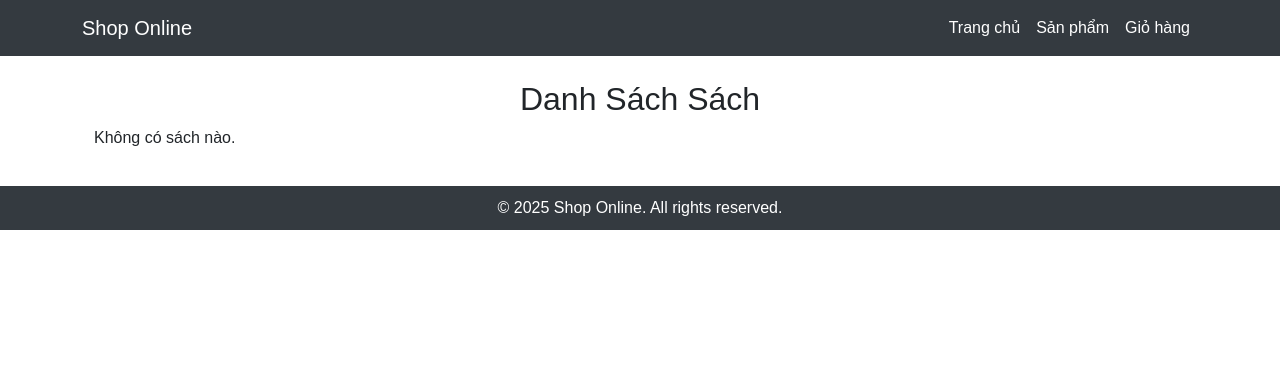
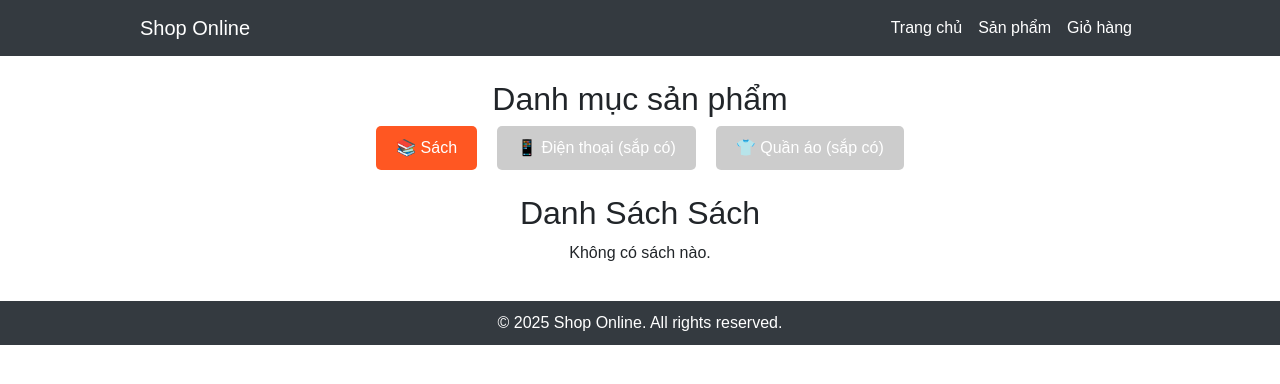
Before and after one commit to thang44hdai/KT-TKPM, a Django app: page / in a window 1280 px wide. Shown: the top 384 px of the page. Run offline with Django 5.2, Linux system fonts and the light colour scheme; data that the repository does not hold is empty.

Commit message:
create module book

```diff
--- /dev/null
+++ b/book/urls.py
@@ -0,0 +1,6 @@
+from django.urls import path
+from . import views
+
+urlpatterns = [
+    path('', views.book_list, name='book_list'),
+]
--- a/customer/templates/home.html
+++ b/customer/templates/home.html
@@ -4,23 +4,67 @@
 
 {% block content %}
 <div class="container">
-    <h2 class="text-center">Danh Sách Sách</h2>
+    <!-- Thanh danh mục sản phẩm -->
+    <h2 class="text-center mt-4">Danh mục sản phẩm</h2>
+    <div class="category-bar">
+        <a href="{% url 'book_list' %}" class="category-item active">📚 Sách</a>
+        <a href="#" class="category-item disabled">📱 Điện thoại (sắp có)</a>
+        <a href="#" class="category-item disabled">👕 Quần áo (sắp có)</a>
+    </div>
+
+    <!-- Danh mục sách -->
+    <h2 class="text-center mt-4">Danh Sách Sách</h2>
     <div class="row">
         {% for book in books %}
         <div class="col-md-4">
             <div class="card">
-                <img src="{{ book.image }}" class="card-img-top" alt="{{ book.title }}">
+                <img src="{{ book.image_url }}" class="card-img-top" alt="{{ book.title }}">
                 <div class="card-body">
                     <h5 class="card-title">{{ book.title }}</h5>
                     <p class="card-text">{{ book.author }}</p>
-                    <p class="card-text">Giá: {{ book.price }} VNĐ</p>
+                    <p class="card-text">Giá: <strong>{{ book.price }} VNĐ</strong></p>
                     <a href="#" class="btn btn-primary">Mua ngay</a>
                 </div>
             </div>
         </div>
         {% empty %}
-        <p>Không có sách nào.</p>
+        <p class="text-center">Không có sách nào.</p>
         {% endfor %}
     </div>
 </div>
+
+<!-- CSS -->
+<style>
+.container {
+    width: 80%;
+    margin: auto;
+}
+
+/* Thanh danh mục */
+.category-bar {
+    display: flex;
+    justify-content: center;
+    gap: 20px;
+    margin-bottom: 20px;
+}
+.category-item {
+    padding: 10px 20px;
+    background-color: #ff5722;
+    color: white;
+    text-decoration: none;
+    border-radius: 5px;
+}
+.category-item:hover {
+    background-color: #e64a19;
+}
+.category-item.disabled {
+    background-color: #ccc;
+    cursor: not-allowed;
+}
+
+/* Card sản phẩm */
+.card {
+    margin-bottom: 20px;
+}
+</style>
 {% endblock %}
--- a/nqthang_project01/urls.py
+++ b/nqthang_project01/urls.py
@@ -3,5 +3,6 @@ from django.urls import include, path
 
 urlpatterns = [
     path('', include('customer.urls')),
+    path('book/', include('book.urls')),
     path('admin/', admin.site.urls),
 ]
```
Also changed, not shown: book/templates/book_list.html (added, +54 -0 lines), book/views.py (+7 -0 lines).
